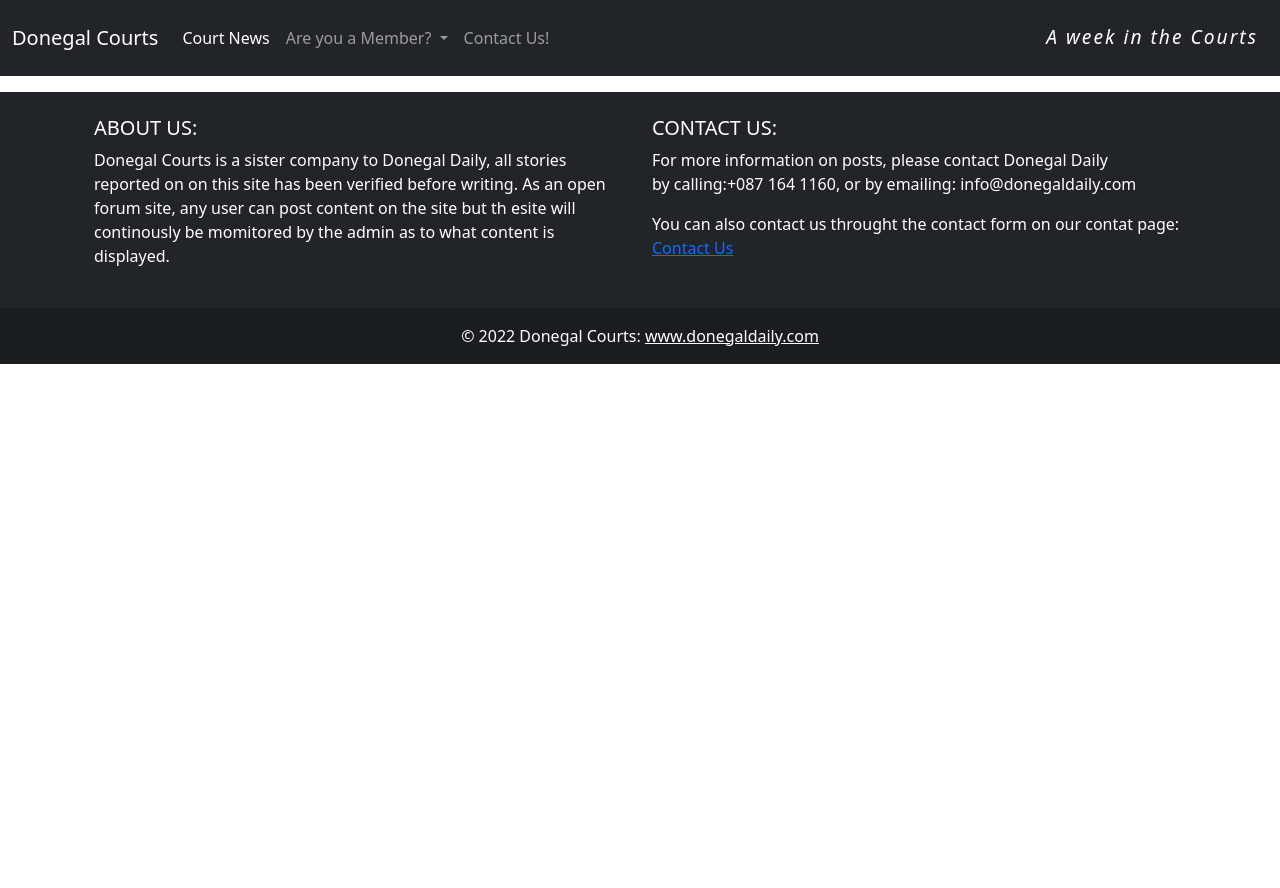
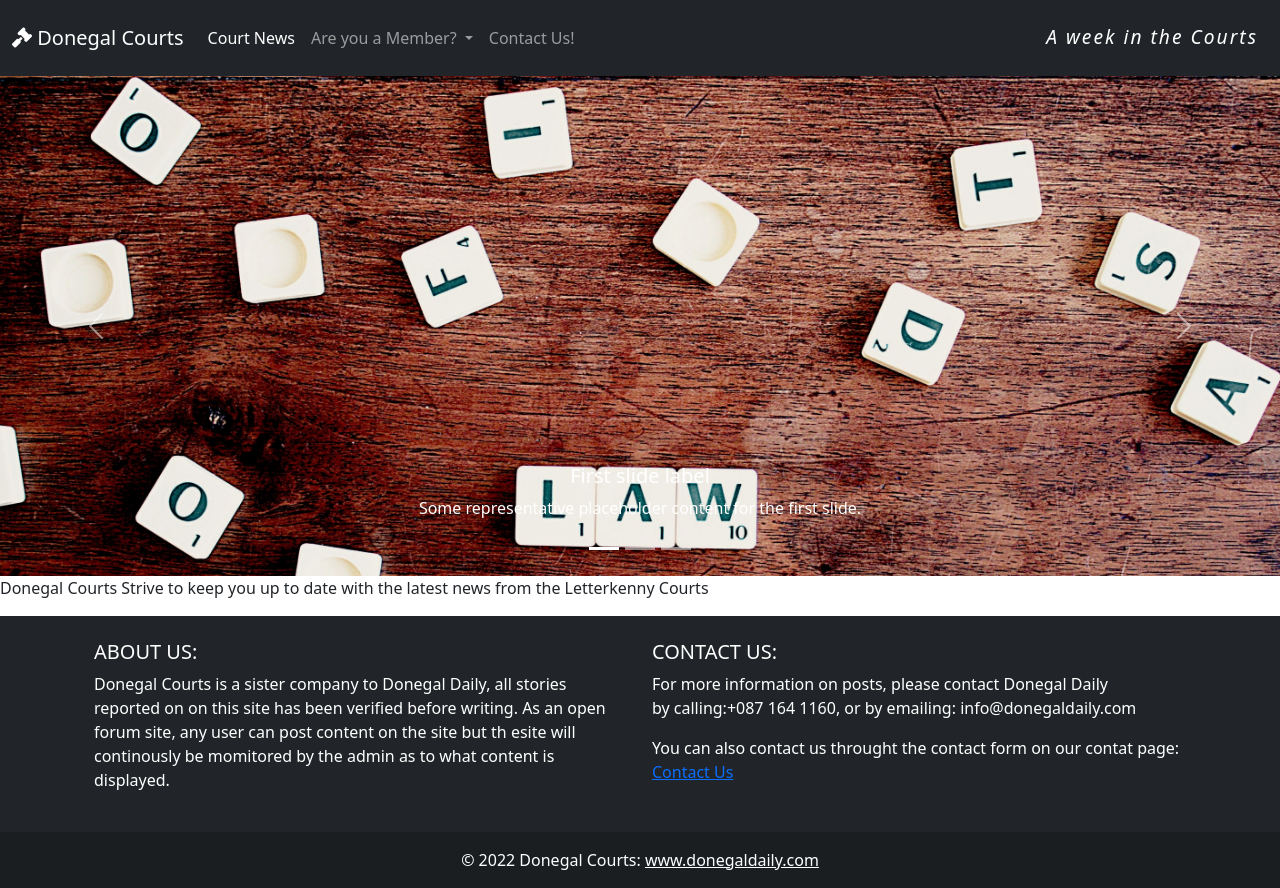
Before and after one commit to MeganNyhan/CI_PP4_Donegal_Courts, a Django app: template templates/home.html in a window 1280 px wide. Before the commit the page ends 364 px from the top, so only its background shows below. Run offline with Django 3.2, Linux system fonts and the light colour scheme; the template is opened without the code that fills it, so the values that code supplies are empty; some libraries are stand-ins or nearby versions.

Commit message:
Add carousel to the home page with images and text

```diff
--- a/members/templates/registration/register.html
+++ b/members/templates/registration/register.html
@@ -3,6 +3,7 @@
 {% block title %}Sign Up!{% endblock %}
 
 {% block content %}
+<br/><br/>
 
 <div class="container">
     <div class="row">
--- a/static/style.css
+++ b/static/style.css
@@ -217,3 +217,12 @@ body {
 #send > .btn {
     padding-top: 10px;
 }
+
+.login-head > h1{
+    padding-top:10px;
+}
+
+.landscape{
+    height: 500px;
+    width: 100%;
+}
--- a/templates/base.html
+++ b/templates/base.html
@@ -21,7 +21,7 @@
       <!--- Nav-Bar Boostarp Code -->
       <nav class="navbar navbar-expand-lg navbar-dark bg-dark">
         <div class="container-fluid">
-          <a class="navbar-brand" href="{% url 'home' %}">Donegal Courts</a>
+          <a class="navbar-brand" href="{% url 'home' %}"><i class="fa-solid fa-gavel"></i> Donegal Courts</a>
           <button class="navbar-toggler" type="button" data-bs-toggle="collapse" data-bs-target="#navbarSupportedContent" aria-controls="navbarSupportedContent" aria-expanded="false" aria-label="Toggle navigation">
             <span class="navbar-toggler-icon"></span>
           </button>
@@ -112,5 +112,8 @@
     <script src="https://cdn.jsdelivr.net/npm/@popperjs/core@2.10.2/dist/umd/popper.min.js" integrity="sha384-7+zCNj/IqJ95wo16oMtfsKbZ9ccEh31eOz1HGyDuCQ6wgnyJNSYdrPa03rtR1zdB" crossorigin="anonymous"></script>
     <script src="https://cdn.jsdelivr.net/npm/bootstrap@5.1.3/dist/js/bootstrap.min.js" integrity="sha384-QJHtvGhmr9XOIpI6YVutG+2QOK9T+ZnN4kzFN1RtK3zEFEIsxhlmWl5/YESvpZ13" crossorigin="anonymous"></script>
     -->
+    <!-- FontAwesome CSS - loading as last, so it doesn't block rendering-->
+    <link rel="stylesheet" href="https://use.fontawesome.com/releases/v5.7.1/css/all.css" integrity="sha384-fnmOCqbTlWIlj8LyTjo7mOUStjsKC4pOpQbqyi7RrhN7udi9RwhKkMHpvLbHG9Sr" crossorigin="anonymous">
+    <script src="https://kit.fontawesome.com/92276c4791.js" crossorigin="anonymous"></script>
   </body>
 </html>
--- a/templates/home.html
+++ b/templates/home.html
@@ -1,6 +1,49 @@
 {% extends 'base.html' %}
-
+{% load static %}
 {% block content %}
+<!-- Slider -->
+<div id="carouselExampleCaptions" class="carousel slide" data-bs-ride="carousel">
+  <div class="carousel-indicators">
+    <button type="button" data-bs-target="#carouselExampleCaptions" data-bs-slide-to="0" class="active" aria-current="true" aria-label="Slide 1"></button>
+    <button type="button" data-bs-target="#carouselExampleCaptions" data-bs-slide-to="1" aria-label="Slide 2"></button>
+    <button type="button" data-bs-target="#carouselExampleCaptions" data-bs-slide-to="2" aria-label="Slide 3"></button>
+  </div>
+  <div class="carousel-inner">
+    <div class="carousel-item landscape active">
+      <img src="static/img/slider1.jpg" class="d-block w-100" alt="...">
+      <div class="carousel-caption d-none d-md-block">
+        <h5 class="text-white">First slide label</h5>
+        <p class="text-white">Some representative placeholder content for the first slide.</p>
+      </div>
+    </div>
+    <div class="carousel-item landscape">
+      <img src="static/img/slider2.jpg" class="d-block w-100" alt="...">
+      <div class="carousel-caption d-none d-md-block">
+        <h5 class="text-dark">First slide label</h5>
+        <p class="text-dark">Some representative placeholder content for the second slide.</p>
+      </div>
+    </div>
+    <div class="carousel-item landscape">
+      <img src="static/img/slider3.jpg" class="d-block w-100" alt="...">
+      <div class="carousel-caption d-none d-md-block">
+        <h5 class="text-dark">First slide label</h5>
+        <p class="text-dark">Some representative placeholder content for the third slide.</p>
+      </div>
+    </div>
+  </div>
+  <button class="carousel-control-prev" type="button" data-bs-target="#carouselExampleCaptions" data-bs-slide="prev">
+    <span class="carousel-control-prev-icon" aria-hidden="true"></span>
+    <span class="visually-hidden">Previous</span>
+  </button>
+  <button class="carousel-control-next" type="button" data-bs-target="#carouselExampleCaptions" data-bs-slide="next">
+    <span class="carousel-control-next-icon" aria-hidden="true"></span>
+    <span class="visually-hidden">Next</span>
+  </button>
+</div>
+<!-- End of Slider -->
+<div class="intro">
+  <p> Donegal Courts Strive to keep you up to date with the latest news from the Letterkenny Courts</p>
+</div>
 <div class="col-12 mt-3 left">
        <div class="row">
          {% for post in post_list %}
```
Also changed, not shown: members/templates/registration/login.html (+13 -7 lines), templates/contact.html (+6 -3 lines), static/img/slider2.jpg (added), static/img/slider3.jpg (added).
